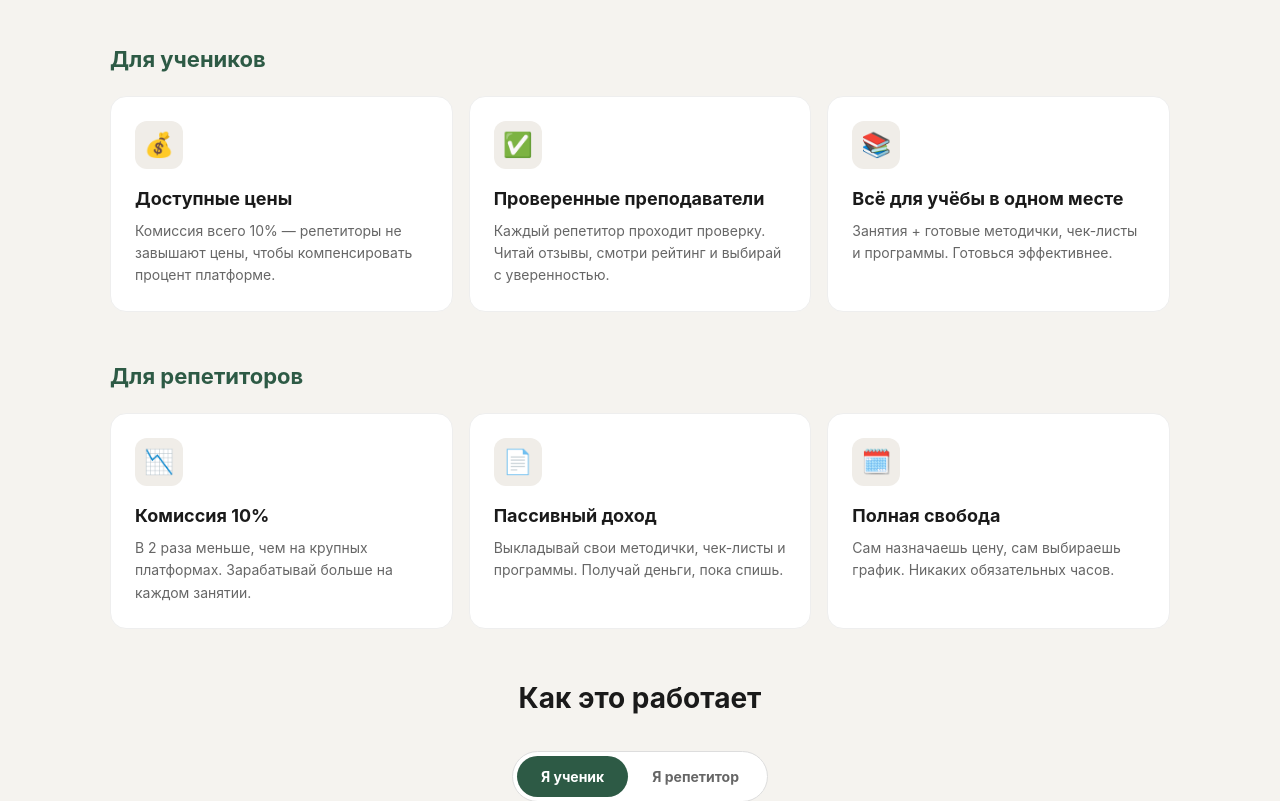
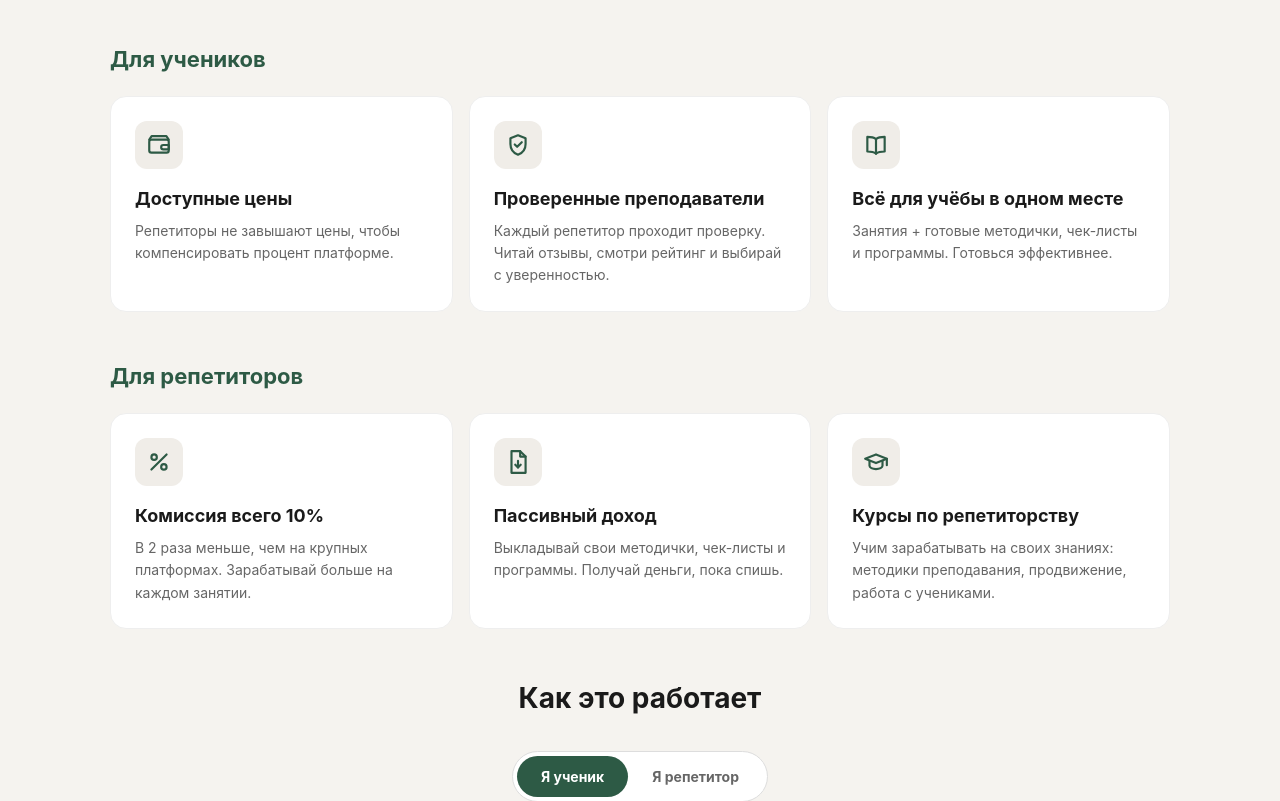
Before and after one commit to yaroslavnapril/tutor-connect, a Next.js app: page / in a window 1280 px wide. Shown: the part 720-1521 px from the top of the page. Built offline with nearby package versions, Linux system fonts and the light colour scheme.

Commit message:
Update page.tsx

```diff
--- a/app/page.tsx
+++ b/app/page.tsx
@@ -57,6 +57,54 @@ const REVIEWS = [
   { name: 'Елена', text: 'Купила методичку по английскому за 299 ₽ — лучше, чем платить за отдельное занятие по грамматике.', role: 'Ученик' }
 ]
 
+// SVG-иконки для карточек преимуществ (единый стиль, цвет бренда)
+const IconWallet = () => (
+  <svg viewBox="0 0 24 24" fill="none" stroke="#2D5A45" strokeWidth="2" strokeLinecap="round" strokeLinejoin="round">
+    <path d="M3 7l2.2-3.2h13.6L21 7" />
+    <rect x="3" y="7" width="18" height="12" rx="2" />
+    <path d="M16 12h5v4h-5a2 2 0 0 1 0-4z" />
+  </svg>
+)
+
+const IconShield = () => (
+  <svg viewBox="0 0 24 24" fill="none" stroke="#2D5A45" strokeWidth="2" strokeLinecap="round" strokeLinejoin="round">
+    <path d="M12 3l7 2.8v5.2c0 4.6-3 8.4-7 10-4-1.6-7-5.4-7-10V5.8z" />
+    <path d="M9 11.5l2.2 2.2 4.3-4.3" />
+  </svg>
+)
+
+const IconBook = () => (
+  <svg viewBox="0 0 24 24" fill="none" stroke="#2D5A45" strokeWidth="2" strokeLinecap="round" strokeLinejoin="round">
+    <path d="M12 6.5C10 5 7.5 4.5 4 4.5V18c3.5 0 6 .5 8 2 2-1.5 4.5-2 8-2V4.5c-3.5 0-6 .5-8 2z" />
+    <path d="M12 6.5V20" />
+  </svg>
+)
+
+const IconPercent = () => (
+  <svg viewBox="0 0 24 24" fill="none" stroke="#2D5A45" strokeWidth="2" strokeLinecap="round" strokeLinejoin="round">
+    <line x1="5" y1="19" x2="19" y2="5" />
+    <circle cx="7.5" cy="7.5" r="2.5" />
+    <circle cx="16.5" cy="16.5" r="2.5" />
+  </svg>
+)
+
+const IconDocDownload = () => (
+  <svg viewBox="0 0 24 24" fill="none" stroke="#2D5A45" strokeWidth="2" strokeLinecap="round" strokeLinejoin="round">
+    <path d="M6 2h8l5 5v15H6z" />
+    <path d="M14 2v5h5" />
+    <path d="M12 11v6" />
+    <path d="M9.5 14.5L12 17l2.5-2.5" />
+  </svg>
+)
+
+const IconGradCap = () => (
+  <svg viewBox="0 0 24 24" fill="none" stroke="#2D5A45" strokeWidth="2" strokeLinecap="round" strokeLinejoin="round">
+    <path d="M2 9l10-4 10 4-10 4z" />
+    <path d="M6 11v4.5c0 1.7 2.7 3 6 3s6-1.3 6-3V11" />
+    <path d="M22 9v6" />
+  </svg>
+)
+
 export default function Home() {
   const [lang, setLang] = useState<'ru'|'en'>('ru')
   const [howTab, setHowTab] = useState<'student'|'tutor'>('student')
@@ -76,12 +124,12 @@ export default function Home() {
       heroSocial: 'Присоединились 500+ репетиторов и 2000+ учеников',
       stat1: 'репетиторов', stat2: 'комиссия', stat3: 'учеников',
       forStudents: 'Для учеников', forTutors: 'Для репетиторов',
-      stF1: 'Доступные цены', stF1d: 'Комиссия всего 10% — репетиторы не завышают цены, чтобы компенсировать процент платформе.',
+      stF1: 'Доступные цены', stF1d: 'Репетиторы не завышают цены, чтобы компенсировать процент платформе.',
       stF2: 'Проверенные преподаватели', stF2d: 'Каждый репетитор проходит проверку. Читай отзывы, смотри рейтинг и выбирай с уверенностью.',
       stF3: 'Всё для учёбы в одном месте', stF3d: 'Занятия + готовые методички, чек-листы и программы. Готовься эффективнее.',
-      tuF1: 'Комиссия 10%', tuF1d: 'В 2 раза меньше, чем на крупных платформах. Зарабатывай больше на каждом занятии.',
+      tuF1: 'Комиссия всего 10%', tuF1d: 'В 2 раза меньше, чем на крупных платформах. Зарабатывай больше на каждом занятии.',
       tuF2: 'Пассивный доход', tuF2d: 'Выкладывай свои методички, чек-листы и программы. Получай деньги, пока спишь.',
-      tuF3: 'Полная свобода', tuF3d: 'Сам назначаешь цену, сам выбираешь график. Никаких обязательных часов.',
+      tuF3: 'Курсы по репетиторству', tuF3d: 'Учим зарабатывать на своих знаниях: методики преподавания, продвижение, работа с учениками.',
       howTitle: 'Как это работает', howStudent: 'Я ученик', howTutor: 'Я репетитор',
       stS1: 'Выбери репетитора', stS1d: 'Фильтруй по предмету, цене, городу или формату. Читай отзывы реальных учеников.',
       stS2: 'Запишись на занятие', stS2d: 'Напиши репетитору напрямую или запишись через платформу. Первое занятие со скидкой.',
@@ -109,12 +157,12 @@ export default function Home() {
       heroSocial: '500+ tutors and 2000+ students already joined',
       stat1: 'tutors', stat2: 'commission', stat3: 'students',
       forStudents: 'For students', forTutors: 'For tutors',
-      stF1: 'Fair prices', stF1d: 'Only 10% commission — tutors don\'t inflate prices to cover platform fees.',
+      stF1: 'Fair prices', stF1d: 'Tutors don\'t inflate prices to cover platform fees.',
       stF2: 'Verified teachers', stF2d: 'Every tutor is vetted. Read reviews, check ratings, and choose with confidence.',
       stF3: 'Everything in one place', stF3d: 'Lessons + study guides, checklists, and programs. Prepare more efficiently.',
-      tuF1: '10% commission', tuF1d: '2x lower than major platforms. Earn more on every lesson.',
+      tuF1: 'Only 10% commission', tuF1d: '2x lower than major platforms. Earn more on every lesson.',
       tuF2: 'Passive income', tuF2d: 'Upload your guides and checklists. Earn money while you sleep.',
-      tuF3: 'Total freedom', tuF3d: 'Set your own price and schedule. No mandatory hours or quotas.',
+      tuF3: 'Tutoring courses', tuF3d: 'Learn to monetize your knowledge: teaching methods, promotion, working with students.',
       howTitle: 'How it works', howStudent: 'I\'m a student', howTutor: 'I\'m a tutor',
       stS1: 'Choose a tutor', stS1d: 'Filter by subject, price, city or format. Read real student reviews.',
       stS2: 'Book a lesson', stS2d: 'Message directly or book through the platform. First lesson with a discount.',
@@ -171,7 +219,8 @@ export default function Home() {
         .tc-cards { display:grid; grid-template-columns:1fr; gap:16px; }
         .tc-card { background:white; border-radius:16px; padding:24px; border:1px solid #eee; transition:0.2s; }
         .tc-card:hover { box-shadow:0 4px 12px rgba(0,0,0,0.08); }
-        .tc-card-icon { width:48px; height:48px; background:#F0EDE8; border-radius:12px; display:flex; align-items:center; justify-content:center; font-size:24px; margin-bottom:16px; }
+        .tc-card-icon { width:48px; height:48px; background:#F0EDE8; border-radius:12px; display:flex; align-items:center; justify-content:center; margin-bottom:16px; }
+        .tc-card-icon svg { width:26px; height:26px; }
         .tc-card h3 { font-size:18px; font-weight:700; margin-bottom:8px; }
         .tc-card p { font-size:14px; color:#666; line-height:1.6; }
         .tc-tabs { display:flex; justify-content:center; margin-bottom:32px; }
@@ -292,17 +341,17 @@ export default function Home() {
         <h2 className="tc-section-title">{l.forStudents}</h2>
         <div className="tc-cards">
           <div className="tc-card">
-            <div className="tc-card-icon">💰</div>
+            <div className="tc-card-icon"><IconWallet /></div>
             <h3>{l.stF1}</h3>
             <p>{l.stF1d}</p>
           </div>
           <div className="tc-card">
-            <div className="tc-card-icon">✅</div>
+            <div className="tc-card-icon"><IconShield /></div>
             <h3>{l.stF2}</h3>
             <p>{l.stF2d}</p>
           </div>
           <div className="tc-card">
-            <div className="tc-card-icon">📚</div>
+            <div className="tc-card-icon"><IconBook /></div>
             <h3>{l.stF3}</h3>
             <p>{l.stF3d}</p>
           </div>
@@ -313,17 +362,17 @@ export default function Home() {
         <h2 className="tc-section-title">{l.forTutors}</h2>
         <div className="tc-cards">
           <div className="tc-card">
-            <div className="tc-card-icon">📉</div>
+            <div className="tc-card-icon"><IconPercent /></div>
             <h3>{l.tuF1}</h3>
             <p>{l.tuF1d}</p>
           </div>
           <div className="tc-card">
-            <div className="tc-card-icon">📄</div>
+            <div className="tc-card-icon"><IconDocDownload /></div>
             <h3>{l.tuF2}</h3>
             <p>{l.tuF2d}</p>
           </div>
           <div className="tc-card">
-            <div className="tc-card-icon">🗓️</div>
+            <div className="tc-card-icon"><IconGradCap /></div>
             <h3>{l.tuF3}</h3>
             <p>{l.tuF3d}</p>
           </div>
```
